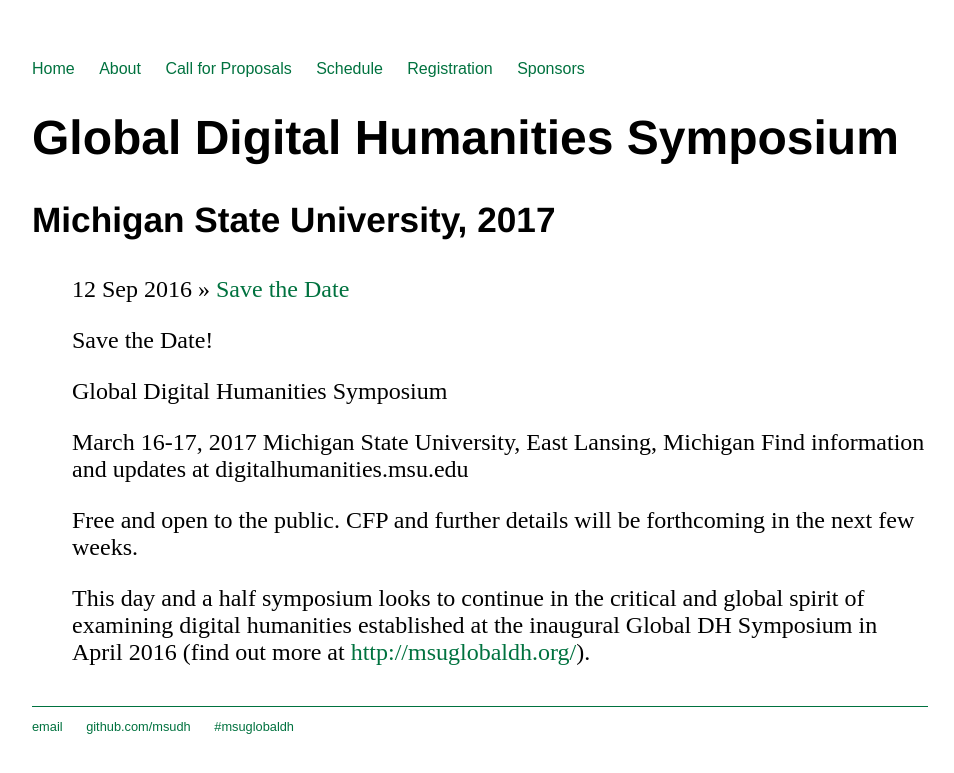
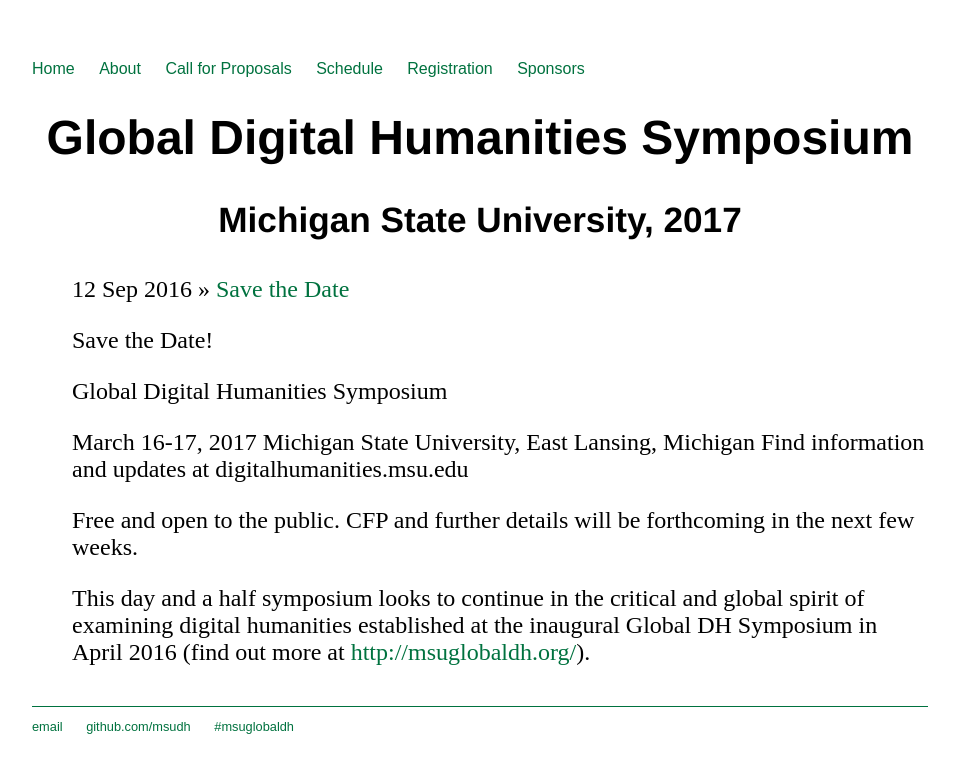
Before and after one commit to msudh/globaldh2017.github.io, a Jekyll site: the page built from index.html, in a window 1280 px wide. Shown: the top 773 px of the page, without its empty margins (160-1114 px from the left). Built offline with Jekyll 4.4.1, drawn with Linux system fonts in a browser that asks for light colours.

Commit message:
Update index.html

```diff
--- a/index.html
+++ b/index.html
@@ -3,11 +3,10 @@
 title: Global Digital Humanities Symposium
 subtitle: Michigan State University, 2017
 ---
-	<p align="center">
-	<h1>{{ page.title }}</h1>
-	<h3>{{ page.subtitle }}</h3>
+	<center><h1>{{ page.title }}</h1>
+		<h3>{{ page.subtitle }}</h3></center>
+
 	<ul class="posts">
-	<p/>
 
 	  {% for post in site.posts %}
 	    <li><span>{{ post.date | date_to_string }}</span> » <a href="{{ post.url }}" title="{{ post.title }}">{{ post.title }}</a></li>
```
